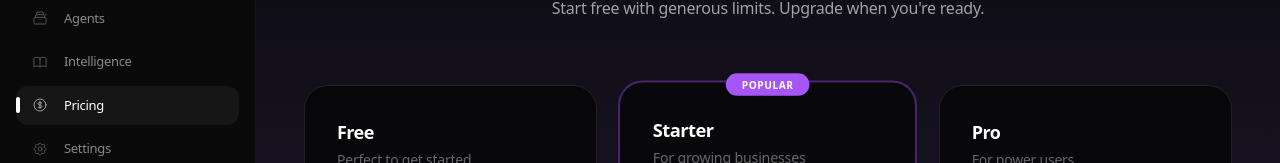
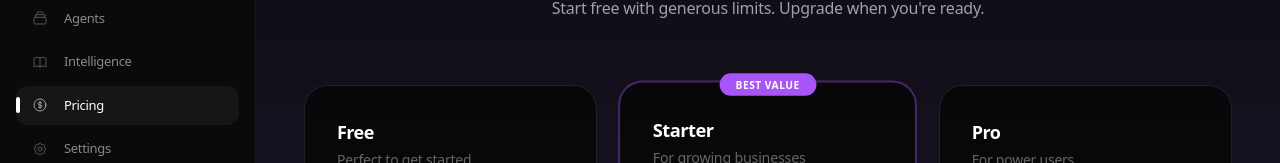
Before and after one commit to Asicvfx/IngiteAI, a Nuxt app in the folder frontend/: page /pricing in a window 1280 px wide. Shown: the part 248-411 px from the top of the page. Built offline with nearby package versions, Linux system fonts and the light colour scheme; what vue3-google-login would draw is missing.

Commit message:
feat: google oauth fix, online status, pricing, admin delete, SSR login fix

```diff
--- a/frontend/pages/pricing.vue
+++ b/frontend/pages/pricing.vue
@@ -50,7 +50,7 @@
         <!-- Starter (Featured) -->
         <div class="bg-[#050505]/80 border-2 border-[#A855F7]/40 rounded-3xl p-8 flex flex-col relative group scale-[1.02]">
           <div class="absolute -top-3 left-1/2 -translate-x-1/2">
-            <span class="bg-[#A855F7] text-white text-[10px] font-bold uppercase tracking-wider px-4 py-1 rounded-full">Popular</span>
+            <span class="bg-[#A855F7] text-white text-[10px] font-bold uppercase tracking-wider px-4 py-1 rounded-full">Best Value</span>
           </div>
           <div class="mb-6">
             <h3 class="text-lg font-semibold text-white mb-1">Starter</h3>
```
